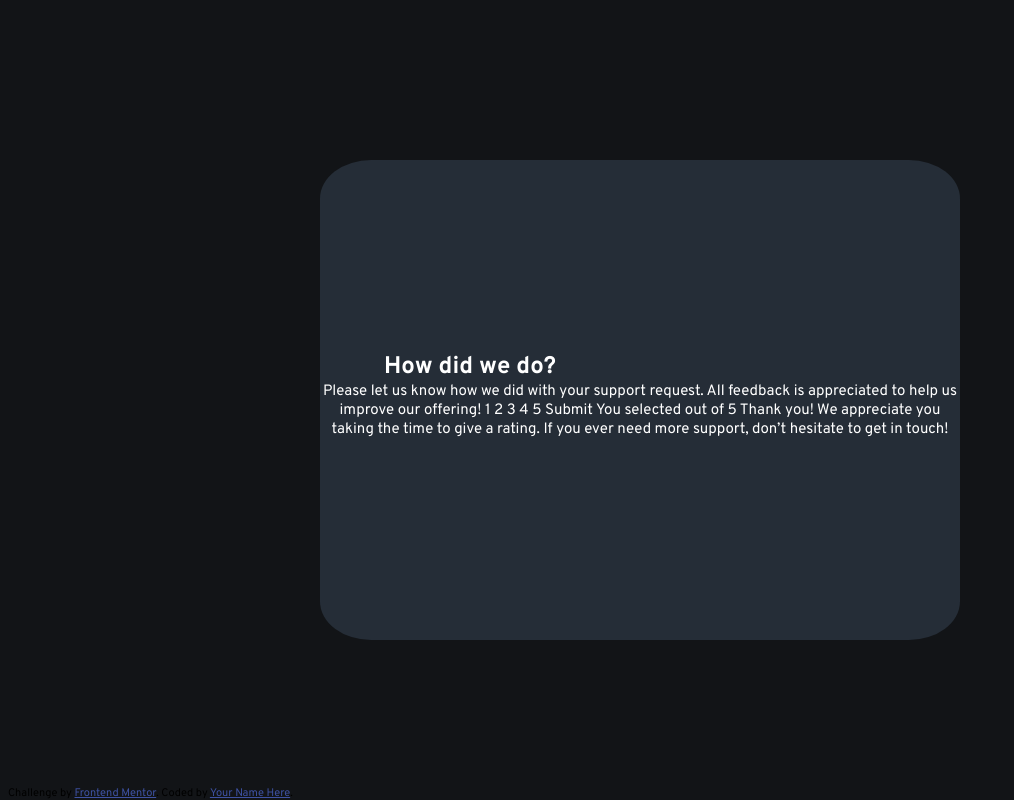
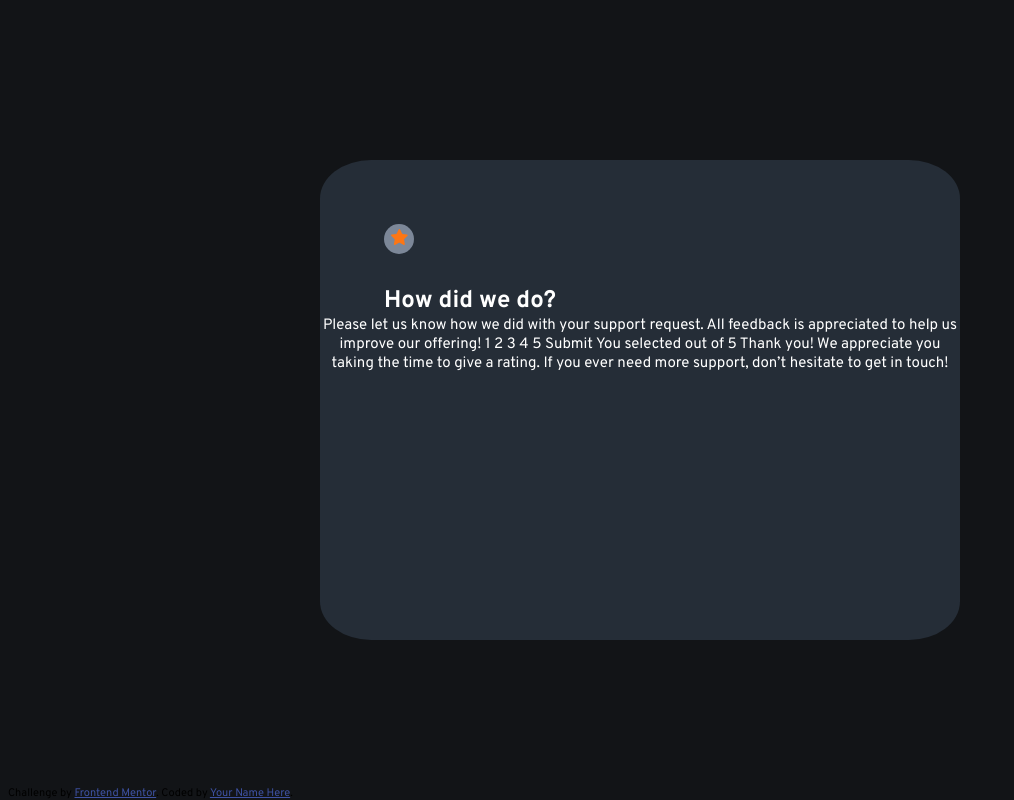
Before and after one commit to zaklinaradivojevic/interactive, a plain HTML site: page index.html in a window 1280 px wide. Shown: the whole page, without its empty margins (0-1014 px from the left). Drawn offline with Linux system fonts and the light colour scheme.

Commit message:
peti commit

```diff
--- a/images/style.css
+++ b/images/style.css
@@ -25,10 +25,26 @@ body{
   left: 50%;
   transform: translate(-50%, -50%);
 }
+.star-box{
+    margin-top: 10%;
+    margin-left: 10%;
+    text-align: center;
+    justify-content: center;
+    align-items: center;
+    width: 30px;
+    height:30px;
+    border-radius: 50%;
+    background-color: hsl(216, 12%, 54%) ;
+}
+.star{
+ margin: auto;
+ margin-top:15%;
+
+}
 .tite{
     font-size: 24px;
     font-weight: 700;
-    margin-top: 30%;
+    margin-top: 5%;
     text-align: left;
     margin-left:10%;
 }
--- a/index.html
+++ b/index.html
@@ -19,7 +19,10 @@
 
   <!-- Rating state start -->
 <div class="rate-box">
-  <div class="tite">
+  <div class="star-box">
+    <img class="star" src="https://raw.githubusercontent.com/zaklinaradivojevic/interactive/792542cf44400695d24611d8b6d388658242ef98/images/icon-star.svg">
+  </div>
+    <div class="tite">
   How did we do?
 </div>
   Please let us know how we did with your support request. All feedback is appreciated
```
